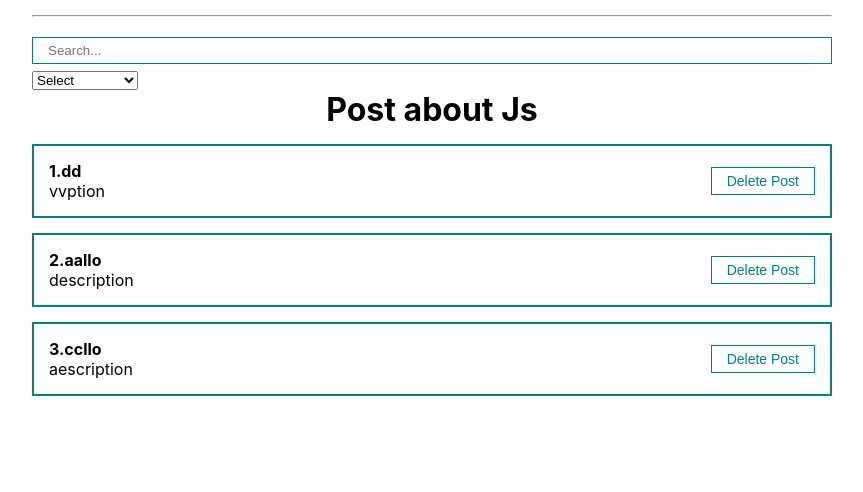
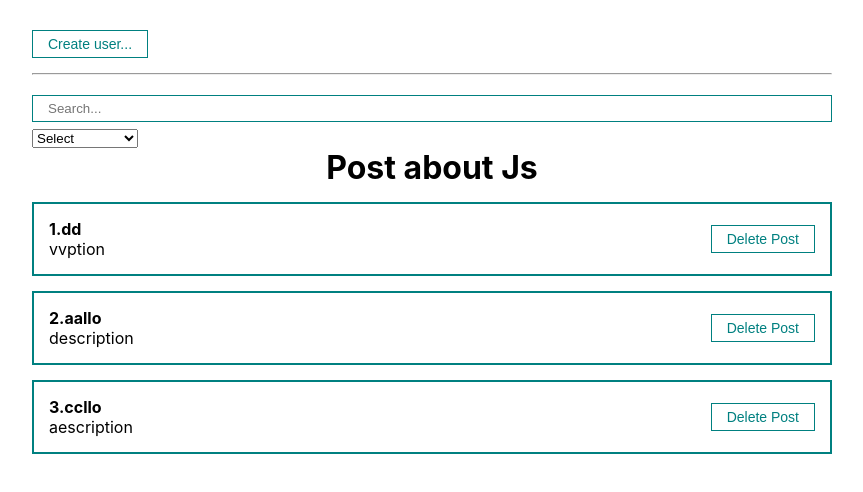
Before and after one commit to VladimirRM/Ul-course-React, a React (Create React App) app: page / in a window 1280 px wide. Shown: the top 492 px of the page, without its empty margins (208-1071 px from the left). Built offline with nearby package versions, Linux system fonts and the light colour scheme.

Commit message:
Create funv opne and close modal.

```diff
--- a/src/App.js
+++ b/src/App.js
@@ -4,6 +4,7 @@ import PostList from './components/PostList';
 import PostForm from './components/PostForm';
 import PostFilter from './components/PostFilter';
 import MyModal from './components/mymodal/MyModal'
+import MyButton from './components/UI/button/MyButton';
 
 function App() {
 const [posts,setPosts] = useState([
@@ -34,12 +35,18 @@ const sortAndSearchedPosts = useMemo(()=>{
 
 const createPost = (newPost)=>{
      setPosts([...posts,newPost])
+     setModal(false)
 }
 const removePost = (post)=>{
      setPosts(posts.filter(p=> p.id !== post.id))
 }
 return (
     <div className="App">
+      <MyButton onClick={()=> setModal(true)}
+        style={{marginTop: '30px'}}
+      >
+        Create user...
+      </MyButton>
 
       <MyModal visible={modal} setVisible={setModal}>
            <PostForm create={createPost}/>
--- a/src/components/mymodal/MyModal.module.css
+++ b/src/components/mymodal/MyModal.module.css
@@ -7,12 +7,12 @@
     display: none;
     background: rgba(0, 0, 0, 0.5);
 }
-.myModalContent{
+/* .myModalContent{
     padding: 25px;
     background: white;
     border-radius: 16px;
     min-width: 250px;
-}
+} */
 
 .myModal.active{
     display: flex;
```
